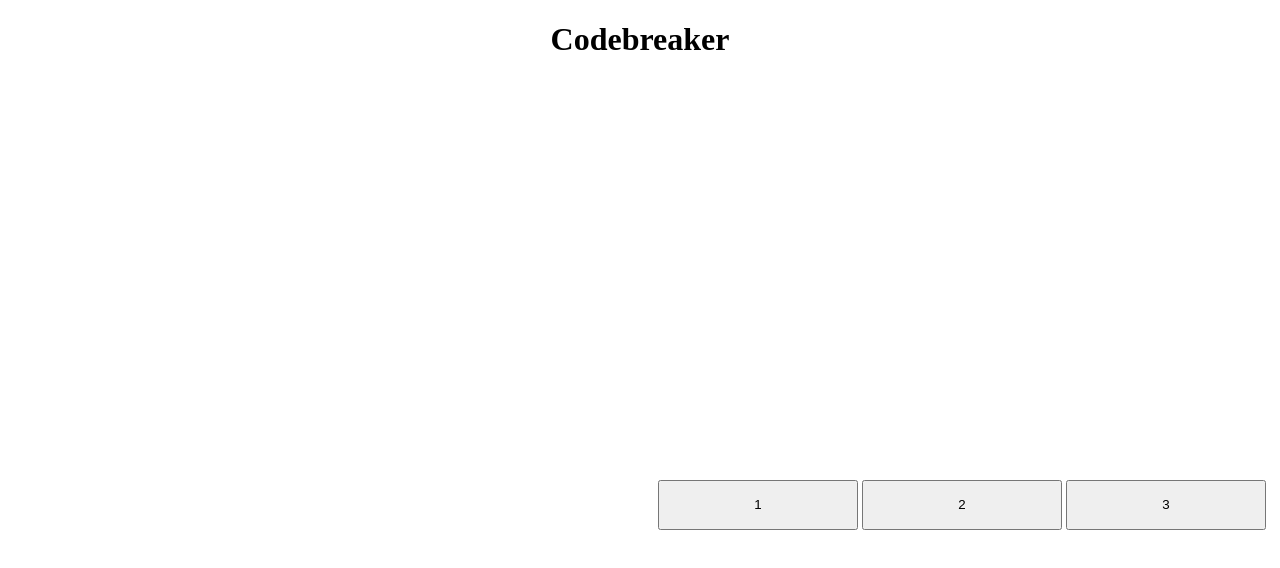
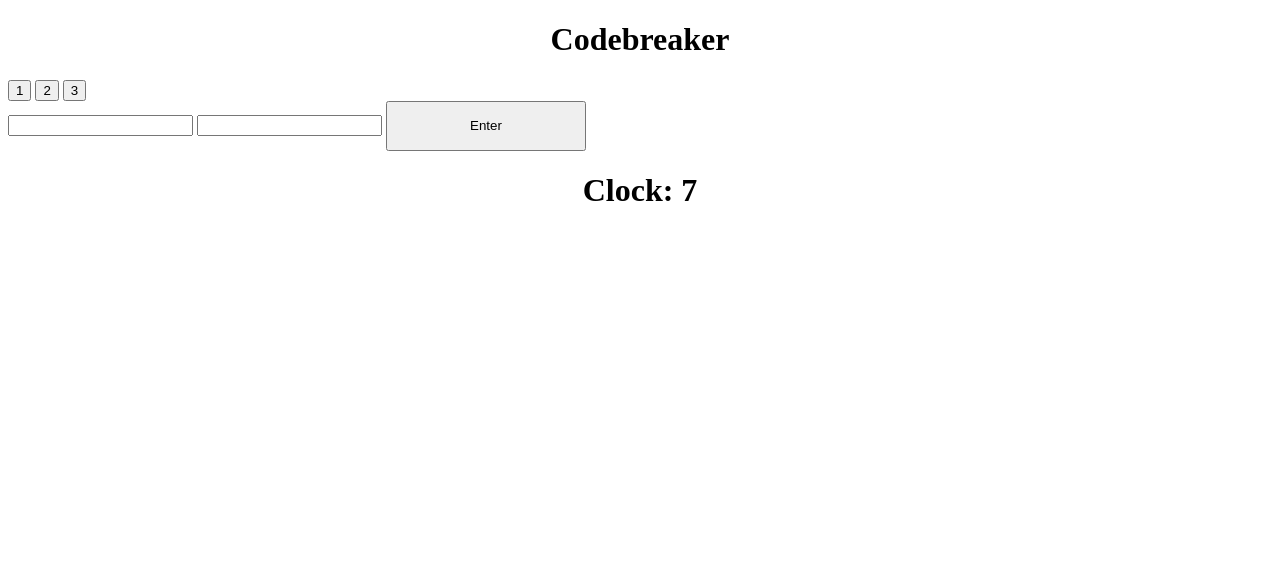
Before and after one commit to wilsonlei9/Level1JS, a plain HTML site: page index.html in a window 1280 px wide. Drawn offline with Linux system fonts and the light colour scheme.

Commit message:
added enter button

```diff
--- a/index.html
+++ b/index.html
@@ -6,15 +6,28 @@
     <meta name="viewport" content="width=device-width, initial-scale=1.0">
     <title>Document</title>
     <link rel="stylesheet" href="style.css">
+    <link rel = "script" href = "scripting.js">
 </head>
-<body>
+
+<body onload = "init()">
+    <div style = width:105%; max-width:1920px; min-width:480px; height:200px; margin-left:-8px; overflow:hidden;></div>
     <h1>
         Codebreaker
     </h1>
-    <button class ="button1">1</button>
-    <button class ="button2">2</button>
-    <button class ="button3">3</button>
 
+    <div id="buttons">
+        <button>1</button>
+        <button>2</button>
+        <button>3</button>
+      </div>
+      <input id="output" type="text">
+    <input id = "output" type = "text">
+
+    <button class = "enter" onclick = "guess()">Enter</button>
+
+    <div class="clock" id="clockdisplay">
+        <h1>Clock: <span id = "clockNum"></span></h1>
+    </div>
 </body>
 <script src = "scripting.js"></script>
 </html>
--- a/scripting.js
+++ b/scripting.js
@@ -1 +1,26 @@
 let clock = 7;
+let random;
+let answer;
+
+    function init() {
+        document.getElementById("clockNum").innerHTML = clock;
+        random = Math.floor(Math.random() * 3) + 1;
+    }
+
+    function guess() {
+        clock--;
+        document.getElementById("clockNum").innerHTML = clock;
+
+    }
+
+    function storeAnswer() {
+        document.querySelector('#buttons')
+        .addEventListener('click', event => {
+        let target = event.target;
+        if (target.matches('button')) {
+      let value = target.innerHTML
+
+      document.querySelector('#output').value += value
+    }
+    });
+    }
--- a/style.css
+++ b/style.css
@@ -16,3 +16,8 @@ h1 {
     width: 200px;
     height: 50px;
 }
+
+.enter {
+    width: 200px;
+    height: 50px;
+}
```
